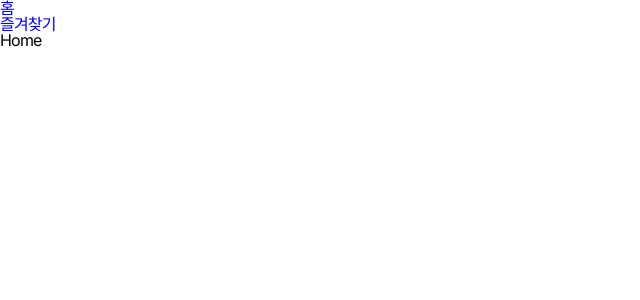
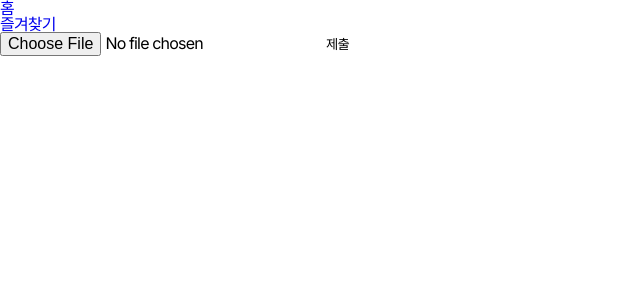
Before and after one commit to kec0130/UDIGO_FRONTEND, a React (Create React App) app: page / in a window 1280 px wide. Shown: the top 300 px of the page, without its empty margins (0-640 px from the left). Built offline with nearby package versions, Linux system fonts and the light colour scheme; a web font is replaced by a local one.

Commit message:
Feat: Add place inference page

```diff
--- a/public/index.html
+++ b/public/index.html
@@ -2,7 +2,6 @@
 <html lang="en">
   <head>
     <meta charset="utf-8" />
-    <meta http-equiv="Content-Security-Policy" content="upgrade-insecure-requests" />
     <link rel="icon" href="%PUBLIC_URL%/favicon.ico" />
     <meta name="viewport" content="width=device-width, initial-scale=1" />
     <meta name="theme-color" content="#000000" />
--- a/src/routes/Home/index.tsx
+++ b/src/routes/Home/index.tsx
@@ -1,5 +1,55 @@
+import { ChangeEvent, FormEvent, useState } from 'react'
+
+import { getPlaceInferenceApi } from 'services/place'
+import { IPlaceApiRes } from 'types/place'
+
 const Home = () => {
-  return <div>Home</div>
+  const [imageSrc, setImageSrc] = useState('')
+  const [imageFile, setImageFile] = useState<File>()
+  const [response, setResponse] = useState<IPlaceApiRes>()
+
+  const handleSubmit = (e: FormEvent<HTMLFormElement>) => {
+    e.preventDefault()
+    const formData = new FormData()
+    if (!imageFile) return
+    formData.append('image', imageFile)
+
+    getPlaceInferenceApi(formData)
+      .then((res) => res.json())
+      .then((data: IPlaceApiRes) => setResponse(data))
+      .catch((err) => console.log(err))
+  }
+
+  const handleFileChange = (e: ChangeEvent<HTMLInputElement>) => {
+    const {
+      currentTarget: { files },
+    } = e
+
+    if (!files) return
+    const file = files[0]
+    setImageFile(file)
+
+    const reader = new FileReader()
+    reader.readAsDataURL(file)
+    reader.onload = () => {
+      const { result } = reader
+      if (!result) return
+      setImageSrc(result as string)
+    }
+  }
+
+  return (
+    <>
+      <form onSubmit={handleSubmit}>
+        <label>
+          <input type='file' accept='image/*' onChange={handleFileChange} />
+        </label>
+        <button type='submit'>제출</button>
+        {imageSrc && <img src={imageSrc} alt='preview' />}
+      </form>
+      <div>{response?.sentence}</div>
+    </>
+  )
 }
 
 export default Home
--- /dev/null
+++ b/src/services/place.ts
@@ -0,0 +1,7 @@
+const BASE_URL = 'http://3.35.235.48'
+
+export const getPlaceInferenceApi = (formData: FormData) =>
+  fetch(`${BASE_URL}/api/places/inference/`, {
+    method: 'POST',
+    body: formData,
+  })
--- /dev/null
+++ b/src/types/place.ts
@@ -0,0 +1,4 @@
+export interface IPlaceApiRes {
+  label_category: string
+  sentence: string
+}
```
